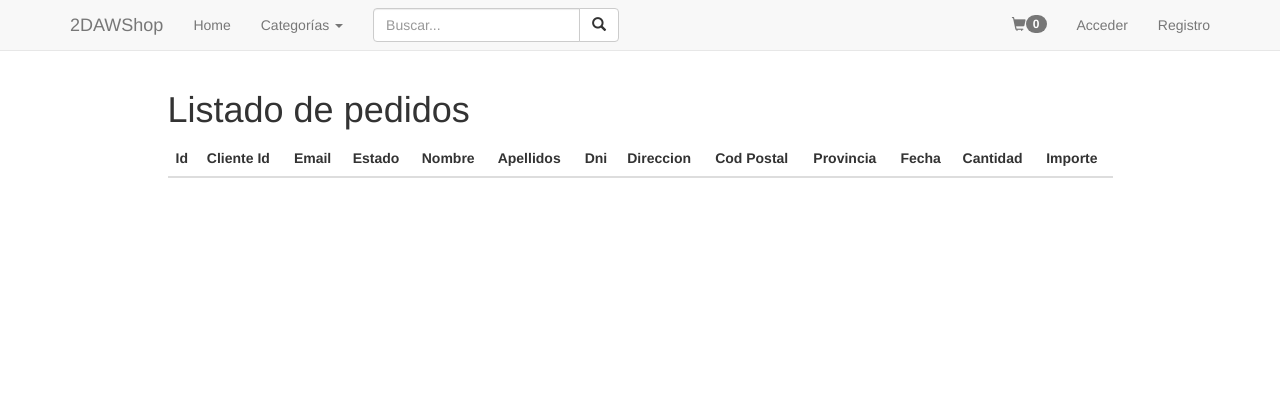
After one commit to JLoboRod/DWEServidor_prac2ev, a CodeIgniter app: page /index.php/clientes/listar_pedidos in a window 1280 px wide. The commit adds this page. Shown: the top 420 px of the page. Run offline with CodeIgniter, Linux system fonts and the light colour scheme; lists and menus that the app fills with data are empty; some libraries are stand-ins or nearby versions.

Commit message:
Añadida la funcionalidad de listar pedidos.

```diff
--- a/application/controllers/clientes.php
+++ b/application/controllers/clientes.php
@@ -328,10 +328,24 @@ class Clientes extends My_Controller {
 
             $this->plantilla($formulario);
         }
+    }
+
+    function listar_pedidos(){
+        $cliente = $this->clientes_model->buscar_cliente_por_usuario($this->session->userdata('usuario'));
+
+        $lista_pedidos = $this->pedidos_model->pedidos_usuario($cliente['id']);
+
+        foreach ($lista_pedidos as $i=>$pedido) {
+            $lista_pedidos[$i]['provincia'] = $this->provincias_model->nombre_provincia($pedido['provincia']);
+        }
+
+        $vista_pedidos = $this->load->view('lista_pedidos', array(
+            'pedidos' => $lista_pedidos
+            ), TRUE);
+
+        $this->plantilla($vista_pedidos);
 
     }
-
-
 
     /**
      * Genera un password de 10 caracteres aleatorios
--- a/application/models/pedidos_model.php
+++ b/application/models/pedidos_model.php
@@ -43,5 +43,21 @@ class Pedidos_model extends CI_Model {
         $this->db->insert('pedido', $datos);
     }
 
+    function pedidos_usuario($id){
+       $this->db->where(array(
+            'cliente_id' => $id
+            ));
+
+        return $this->db->get('pedido')->result_array();
+    }
+
+    function esta_pendiente($id){
+        $this->db->where(array(
+            'id'     => $id,
+            'estado' => 'P'
+            ));
+
+        return $this->db->get('pedido')->result_array()!=NULL;
+    }
 
 }
--- a/application/views/encabezado.php
+++ b/application/views/encabezado.php
@@ -51,12 +51,12 @@
                 <li class="dropdown">
                     <a href="" class="dropdown-toggle" data-toggle="dropdown" role="button" aria-expanded="false"><strong><?=$this->session->userdata('usuario')?></strong><span class="caret"></span></a>
                     <ul class="dropdown-menu" role="menu">
-                        <li class="dropdown-header">Nav header</li>
+                        <li class="dropdown-header">Panel Usuario</li>
                         <li><a href="<?=base_url('index.php/clientes/editar')?>">Editar información</a></li>
 
                         <li><a href="<?=base_url('index.php/clientes/dar_de_baja')?>">Darse de baja</a></li>
 
-                        <li><a href="#">Ver pedidos</a></li>
+                        <li><a href="<?=base_url('index.php/clientes/listar_pedidos')?>">Ver pedidos</a></li>
 
 
                     </ul>
--- /dev/null
+++ b/application/views/lista_pedidos.php
@@ -0,0 +1,46 @@
+<h1>Listado de pedidos</h1>
+<table class="table">
+	<thead>
+		<tr>
+			<th>Id</th>
+			<th>Cliente Id</th>
+			<th>Email</th>
+			<th>Estado</th>
+			<th>Nombre</th>
+			<th>Apellidos</th>
+			<th>Dni</th>
+			<th>Direccion</th>
+			<th>Cod Postal</th>
+			<th>Provincia</th>
+			<th>Fecha</th>
+			<th>Cantidad</th>
+			<th>Importe</th>
+
+		</tr>
+
+
+	</thead>
+	<tbody>
+
+		<?php foreach ($pedidos as $pedido) :?>
+			<tr>
+			<td><?=$pedido['id']?></td>
+			<td><?=$pedido['cliente_id']?></td>
+			<td><?=$pedido['email']?></td>
+			<td><?=$pedido['estado']?></td>
+			<td><?=$pedido['nombre']?></td>
+			<td><?=$pedido['apellidos']?></td>
+			<td><?=$pedido['dni']?></td>
+			<td><?=$pedido['direccion']?></td>
+			<td><?=$pedido['cod_postal']?></td>
+			<td><?=$pedido['provincia']?></td>
+			<td><?=$pedido['fecha_pedido']?></td>
+			<td><?=$pedido['cantidad']?></td>
+			<td><?=$pedido['importe']?></td>
+			</tr>
+
+		<?php endforeach;?>
+
+
+	</tbody>
+</table>
```
Lines whose indentation alone changed are shown as unchanged.
